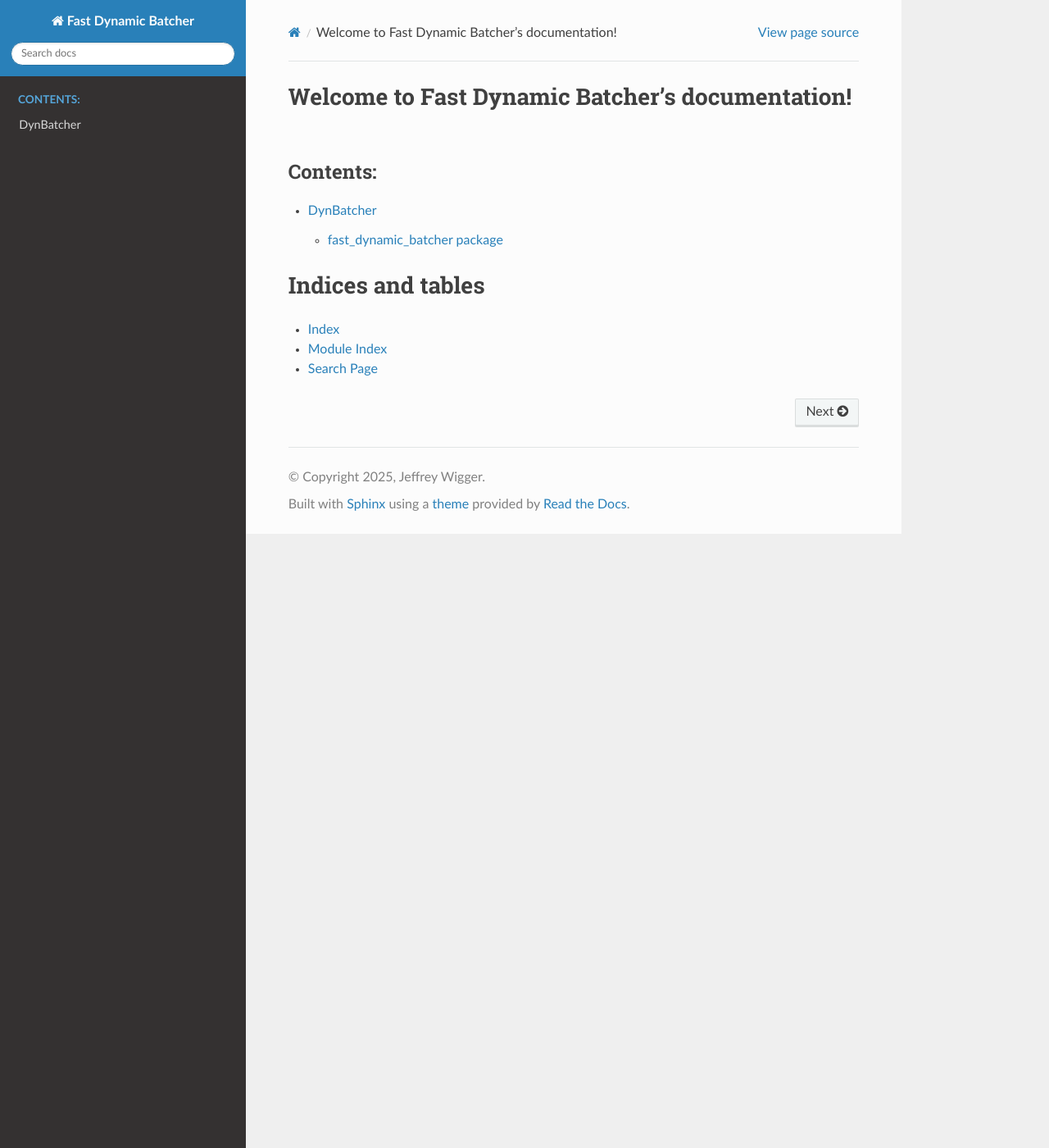
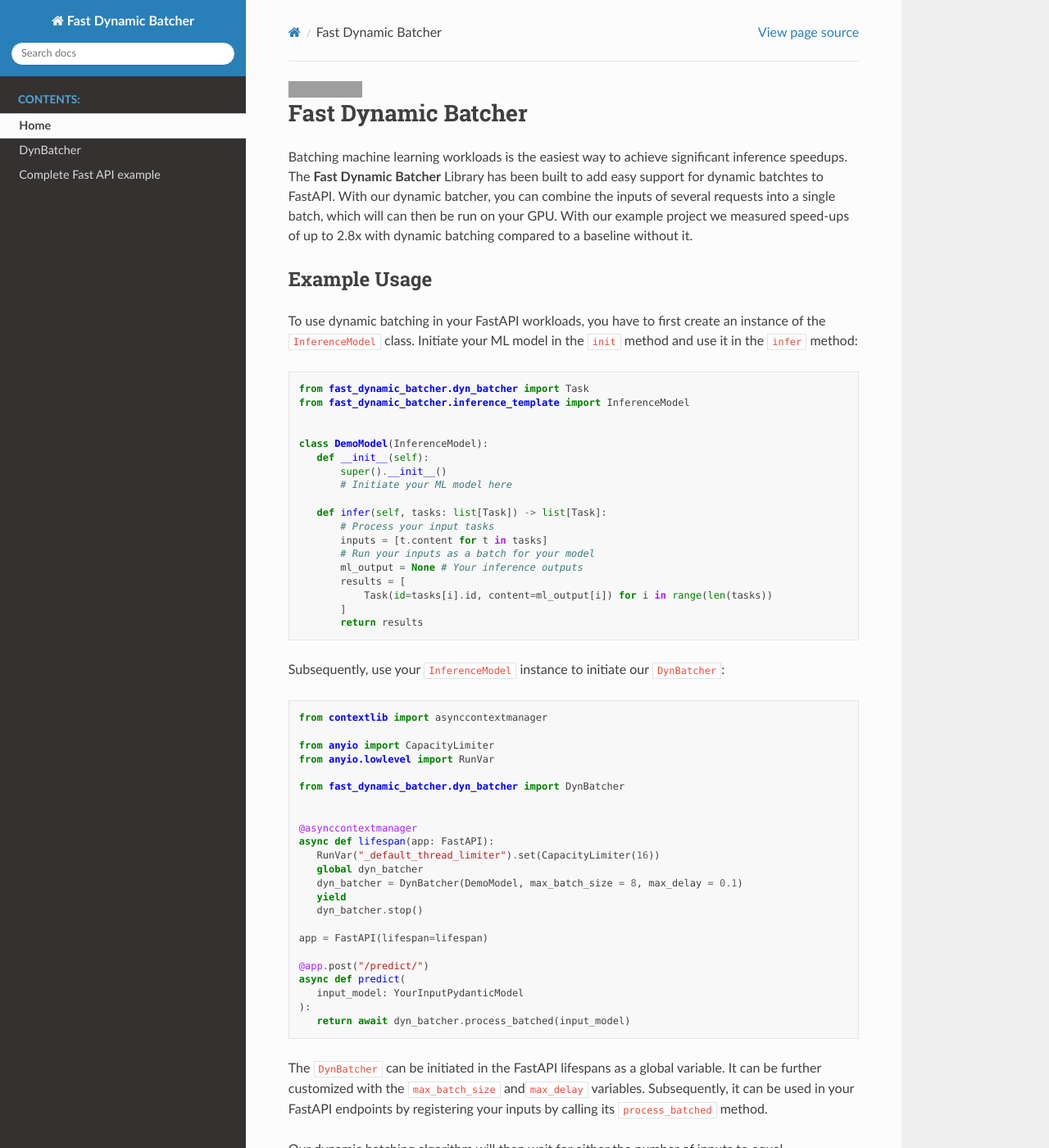
Before and after one commit to JeffWigger/FastDynamicBatcher, a Sphinx documentation site: the page built from docs/index.rst, in a window 1280 px wide and 1400 px high. Shown: the whole window at 82% size. Built offline with Sphinx 7.4.7 and the Read the Docs theme 3.1.0, drawn with Linux system fonts in a browser that asks for light colours; some of the changed text lies outside the part shown; grey boxes are pictures that could not be loaded.

Commit message:
expand docs

```diff
--- a/docs/conf.py
+++ b/docs/conf.py
@@ -15,7 +15,7 @@
 # sys.path.insert(0, os.path.abspath(os.path.join('..', '..')))
 
 project = "Fast Dynamic Batcher"
-copyright = "2025, Jeffrey Wigger"
+copyright = "2024, Jeffrey Wigger"
 author = "Jeffrey Wigger"
 release = "0.1.1"
 
@@ -31,6 +31,5 @@
 # -- Options for HTML output -------------------------------------------------
 # https://www.sphinx-doc.org/en/master/usage/configuration.html#options-for-html-output
 
-# html_theme = 'alabaster'
 html_theme = "sphinx_rtd_theme"
 html_static_path = ["_static"]
--- /dev/null
+++ b/docs/example.rst
@@ -0,0 +1,4 @@
+Complete Fast API example
+*************************
+
+Here an example will be
--- a/docs/source/fast_dynamic_batcher.rst
+++ b/docs/fast_dynamic_batcher.rst
@@ -12,21 +12,11 @@
    :show-inheritance:
 
 
-
-fast\_dynamic\_batcher.dyn\_prog\_loop module
----------------------------------------------
-
-.. automodule:: fast_dynamic_batcher.dyn_prog_loop
-   :members:
-   :undoc-members:
-   :show-inheritance:
-
 fast\_dynamic\_batcher.inference\_template module
 -------------------------------------------------
 
 .. automodule:: fast_dynamic_batcher.inference_template
    :members:
-   :undoc-members:
    :show-inheritance:
 
 fast\_dynamic\_batcher.models module
@@ -36,11 +26,4 @@
    :members:
    :undoc-members:
    :show-inheritance:
-
-Module contents
----------------
-
-.. automodule:: fast_dynamic_batcher
-   :members:
-   :undoc-members:
-   :show-inheritance:
+   :exclude-members: model_computed_fields, model_config, model_fields
--- a/docs/index.rst
+++ b/docs/index.rst
@@ -3,14 +3,25 @@
    You can adapt this file completely to your liking, but it should at least
    contain the root `toctree` directive.
 
+.. include:: ../README.rst
+
+
 Welcome to Fast Dynamic Batcher's documentation!
 ================================================
+
+**Fast Dynamic Batcher** is a Python library
+
+Find a complete example of how to use the project in the :doc:`example` section.
+The Library Documentation can be found at :doc:`modules`.
 
 .. toctree::
    :maxdepth: 2
    :caption: Contents:
 
-   source/modules
+   Home <self>
+   modules
+   example
+
 
 
 
@@ -18,5 +29,6 @@
 ==================
 
 * :ref:`genindex`
-* :ref:`modindex`
-* :ref:`search`
+
+..
+   * :ref:`modindex` current not working correctly
```
Also changed, not shown: docs/HOW-TO.txt (added, +11 -0 lines), docs/modules.rst (renamed from docs/source/modules.rst).
